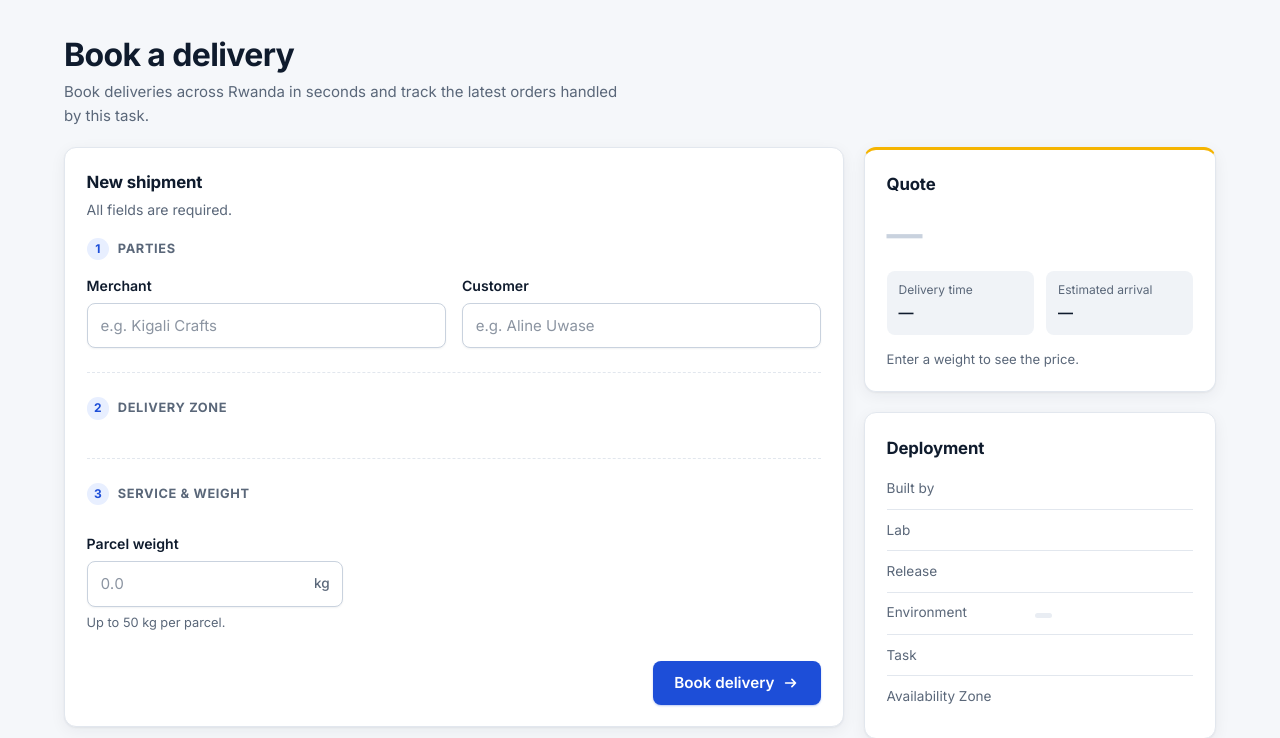
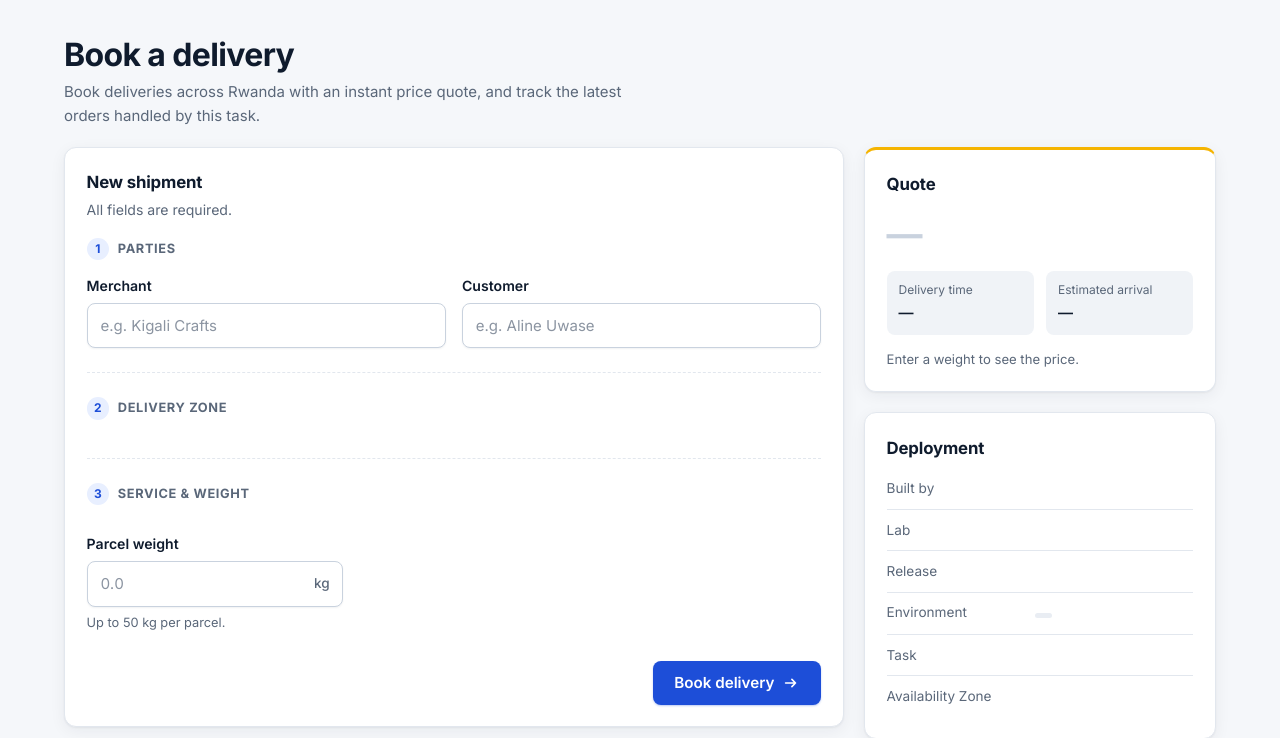
Before and after one commit to RUYANGA/AWS-Onward-Order-App-Lab3-A, a Django app: template src/apps/orders/templates/orders/index.html in a window 1280 px wide. Shown: the part 55-793 px from the top of the page. Run offline with Django 5.2, Linux system fonts and the light colour scheme; the template is opened without the code that fills it, so the values that code supplies are empty.

Commit message:
feat(ui): mention instant price quote in page subtitle (#12)

```diff
--- a/src/apps/orders/templates/orders/index.html
+++ b/src/apps/orders/templates/orders/index.html
@@ -39,7 +39,7 @@
     <div class="page__head">
       <div>
         <h1>Book a delivery</h1>
-        <p class="lede">Book deliveries across Rwanda in seconds and track the latest orders handled by this task.</p>
+        <p class="lede">Book deliveries across Rwanda with an instant price quote, and track the latest orders handled by this task.</p>
       </div>
     </div>
 
```
Also changed, not shown: src/apps/orders/tests/test_views.py (+4 -0 lines).
